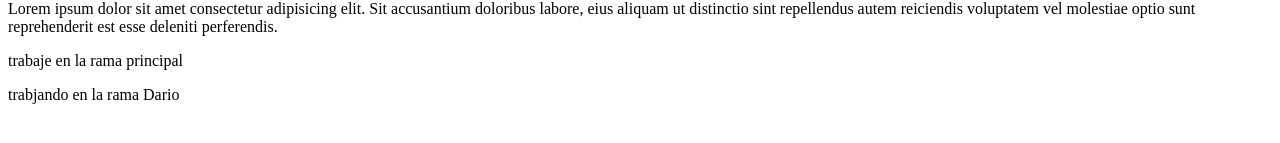
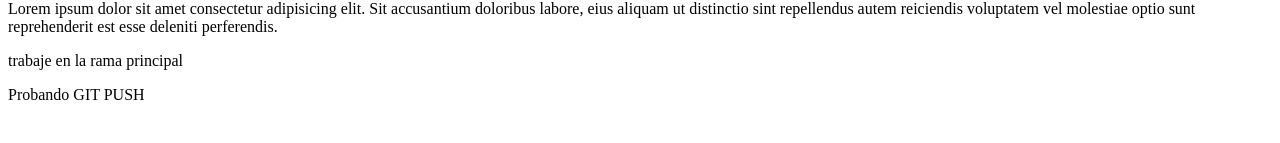
Before and after one commit to diegojrodriguez/repo-prueba, a plain HTML site: page index.html in a window 1280 px wide. Shown: the part 127-270 px from the top of the page. Drawn offline with Linux system fonts and the light colour scheme.

Commit message:
commit push

```diff
--- a/index.html
+++ b/index.html
@@ -16,6 +16,6 @@
 <p>trabaje en la rama principal</p>
 
 
-    <p>trabjando en la rama Dario</p>
+    <p>Probando GIT PUSH</p>
 </body>
 </html>
```
